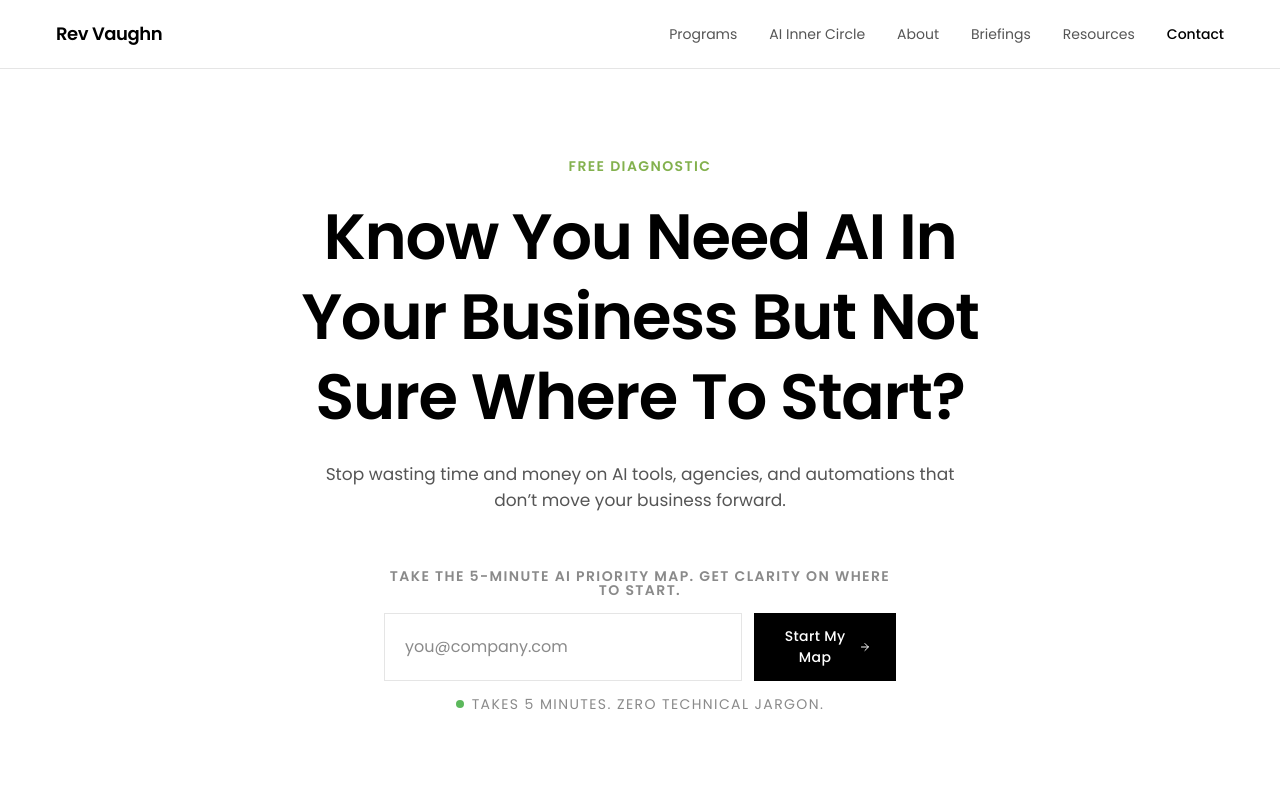
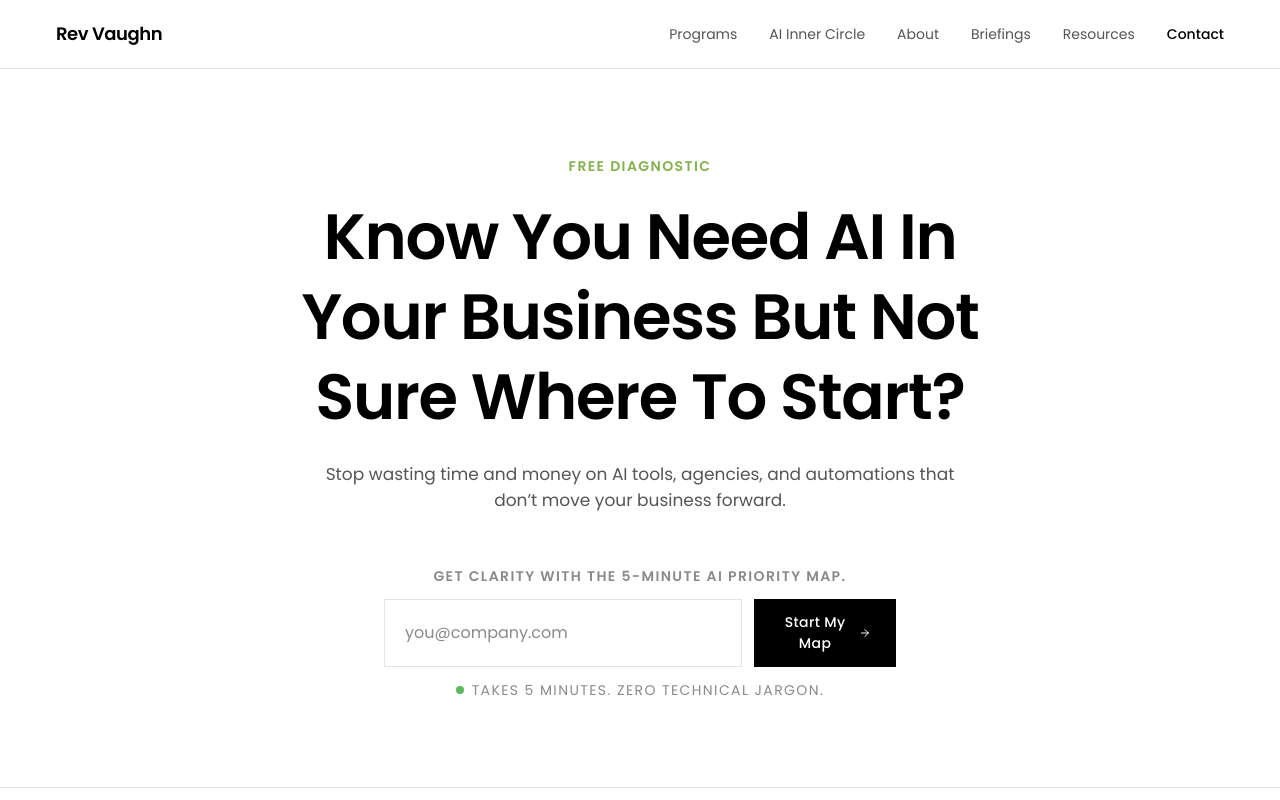
Before and after one commit to ndxtraders/revvaughn-com, a Next.js app: page / in a window 1280 px wide. Shown: the top 800 px of the page. Built offline with nearby package versions, Linux system fonts and the light colour scheme.

Commit message:
Update LeadGenHero.js

```diff
--- a/app/components/LeadGenHero.js
+++ b/app/components/LeadGenHero.js
@@ -53,7 +53,7 @@ export default function LeadGenHero() {
 
         <div className="max-w-lg mx-auto">
           <p className="text-eyebrow uppercase font-semibold tracking-widest text-ink-faint mb-4">
-            Take the 5-Minute AI Priority Map. Get clarity on where to start.
+            Get clarity with the 5-Minute AI Priority Map.
           </p>
 
           <form onSubmit={handleSubmit} className="flex flex-col sm:flex-row gap-3 w-full">
```
